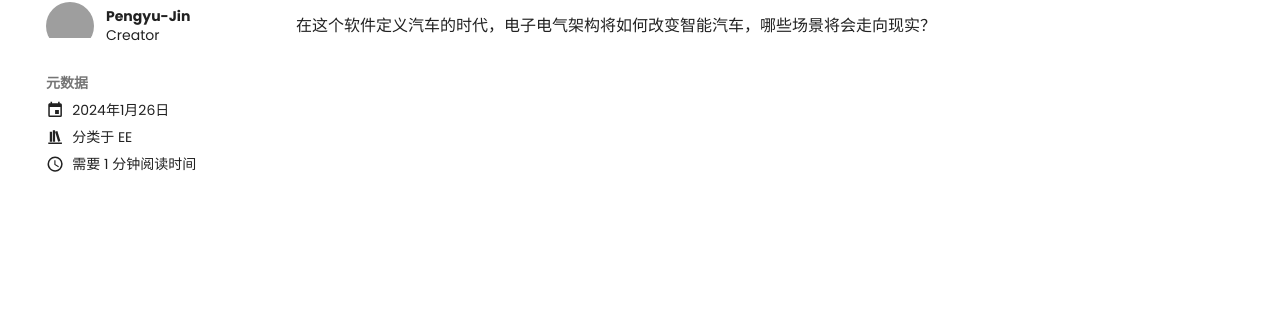
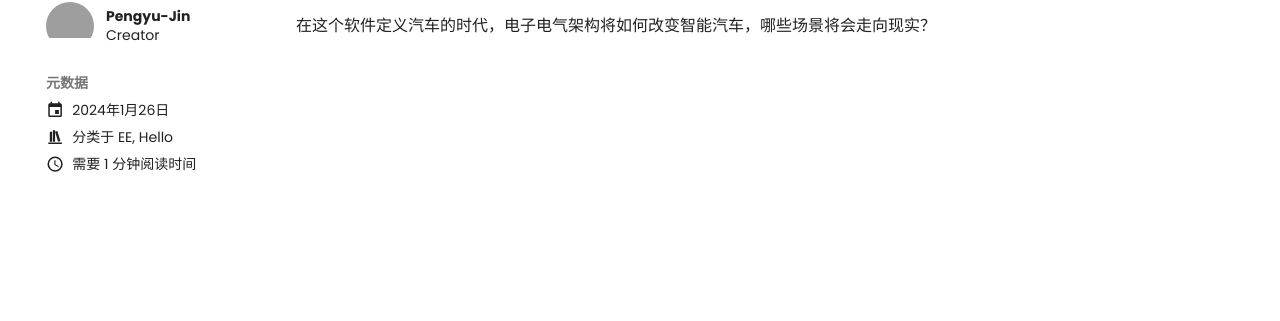
Before and after one commit to Pengyu-Jin/Pengyu-Jin.github.io, an MkDocs documentation site: the page built from docs/blog/posts/2.md, in a window 1280 px wide. Shown: the part 216-537 px from the top of the page. Built offline with MkDocs 1.6.1 and Material for MkDocs 9.7.7, drawn with Linux system fonts in a browser that asks for light colours; comment, search, counter and statistics services are not loaded; grey boxes are pictures that could not be loaded.

Commit message:
style change 360

```diff
--- a/docs/blog/posts/2.md
+++ b/docs/blog/posts/2.md
@@ -8,6 +8,7 @@ description: >
   vgvgcvgc
 categories:
   - EE
+  - Hello
 ---
 
 在这个软件定义汽车的时代，电子电气架构将如何改变智能汽车，哪些场景将会走向现实？
--- a/mkdocs.yml
+++ b/mkdocs.yml
@@ -111,6 +111,7 @@ plugins:
 
 
 
+
 markdown_extensions:
   - footnotes #添加注脚footnotes
   - pymdownx.caret
```
Also changed, not shown: docs/blog/posts/1.md (+1 -0 lines).
